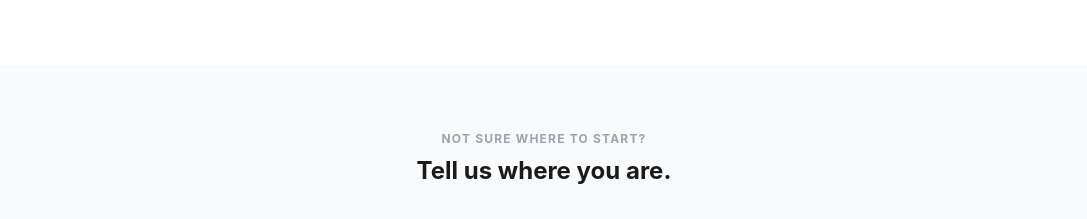
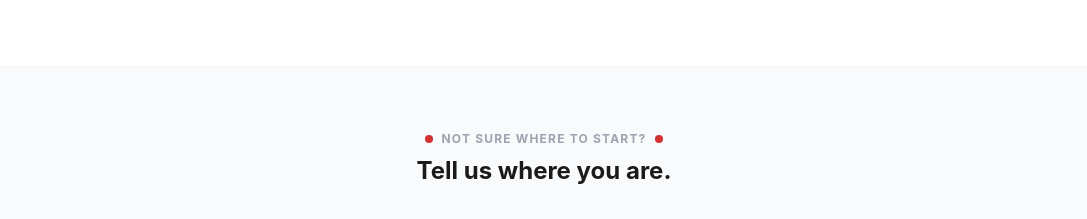
Before and after one commit to sorazhang/tukkata-tong-petpayathai, a Next.js app: page / in a window 1280 px wide. Shown: the part 1460-1679 px from the top of the page, without its empty margins (96-1183 px from the left). Built offline with nearby package versions, Linux system fonts and the light colour scheme.

Commit message:
Add pulsing indicator and hover effect to survey sections
Two pulsing red dots flank "Not sure where to start?" label.
Section brightens from gray-50 to white on hover with subtle
content lift — draws the eye without disrupting the layout.

https://claude.ai/code/session_01Uud9y6DN7DSM9RrXHhy48E

```diff
--- a/app/challenges/page.tsx
+++ b/app/challenges/page.tsx
@@ -70,10 +70,12 @@ export default async function ChallengesPage() {
       )}
 
       {/* ── Survey ── */}
-      <section className="py-14 px-6 bg-gray-50 border-b border-gray-100">
-        <div className="max-w-xl mx-auto">
-          <p className="text-xs font-bold uppercase tracking-widest text-gray-400 mb-2 text-center">
+      <section className="py-14 px-6 bg-gray-50 border-b border-gray-100 hover:bg-white transition-colors duration-500 group/survey">
+        <div className="max-w-xl mx-auto group-hover/survey:-translate-y-0.5 transition-transform duration-300">
+          <p className="text-xs font-bold uppercase tracking-widest text-gray-400 mb-2 text-center flex items-center justify-center gap-2">
+            <span className="inline-block w-2 h-2 rounded-full bg-brand-red animate-pulse shrink-0" />
             Not sure where to start?
+            <span className="inline-block w-2 h-2 rounded-full bg-brand-red animate-pulse shrink-0" />
           </p>
           <h2 className="text-xl font-bold text-brand-black mb-6 text-center">
             Three questions. One clear starting point.
--- a/app/page.tsx
+++ b/app/page.tsx
@@ -152,10 +152,12 @@ export default async function Home() {
       </section>
 
       {/* ── Survey ── */}
-      <section className="py-16 px-6 bg-gray-50 border-b border-gray-100">
-        <div className="max-w-xl mx-auto">
-          <p className="text-xs font-bold uppercase tracking-widest text-gray-400 mb-2 text-center">
+      <section className="py-16 px-6 bg-gray-50 border-b border-gray-100 hover:bg-white transition-colors duration-500 group/survey">
+        <div className="max-w-xl mx-auto group-hover/survey:-translate-y-0.5 transition-transform duration-300">
+          <p className="text-xs font-bold uppercase tracking-widest text-gray-400 mb-2 text-center flex items-center justify-center gap-2">
+            <span className="inline-block w-2 h-2 rounded-full bg-brand-red animate-pulse shrink-0" />
             Not sure where to start?
+            <span className="inline-block w-2 h-2 rounded-full bg-brand-red animate-pulse shrink-0" />
           </p>
           <h2 className="text-2xl font-bold text-brand-black mb-8 text-center">
             Tell us where you are.
```
